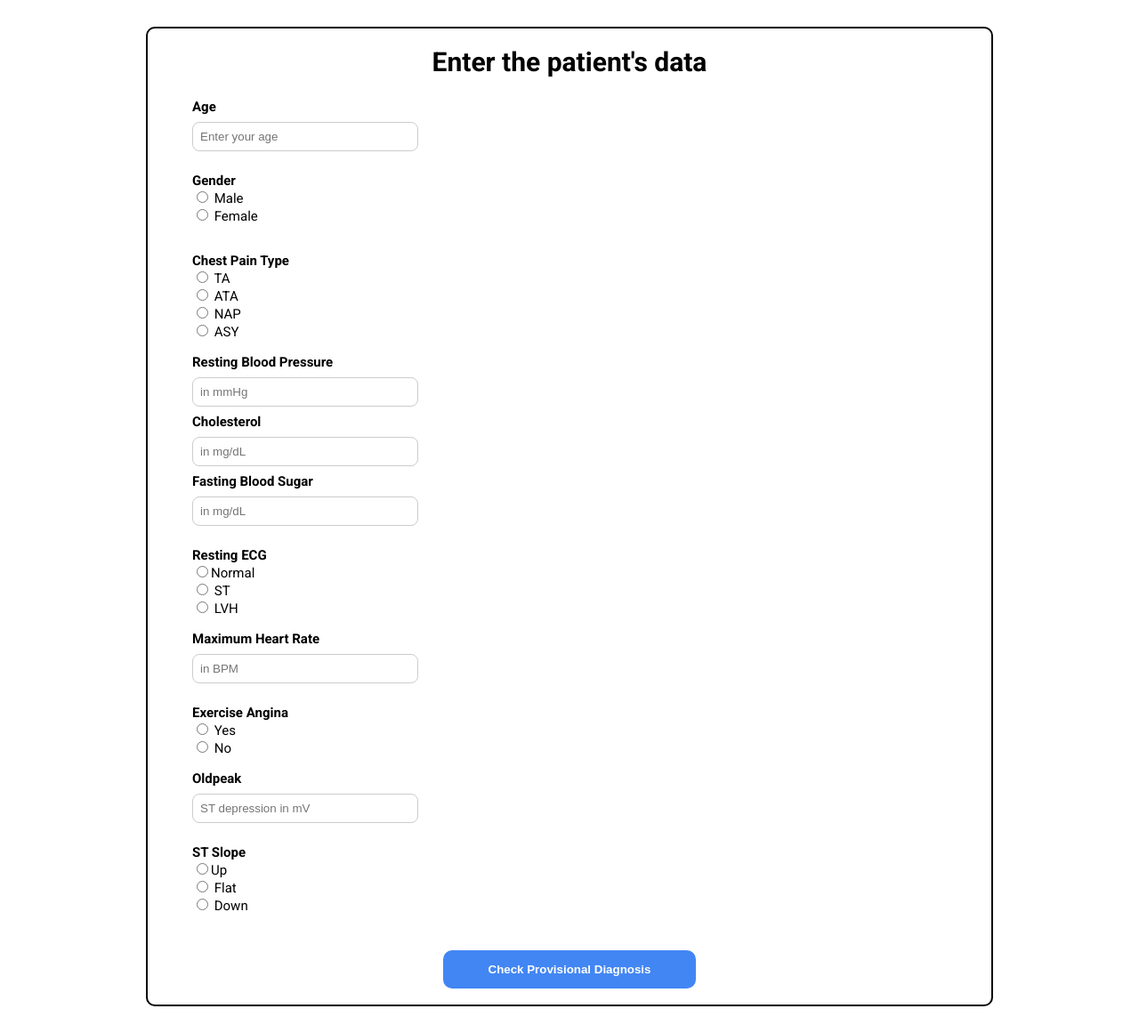
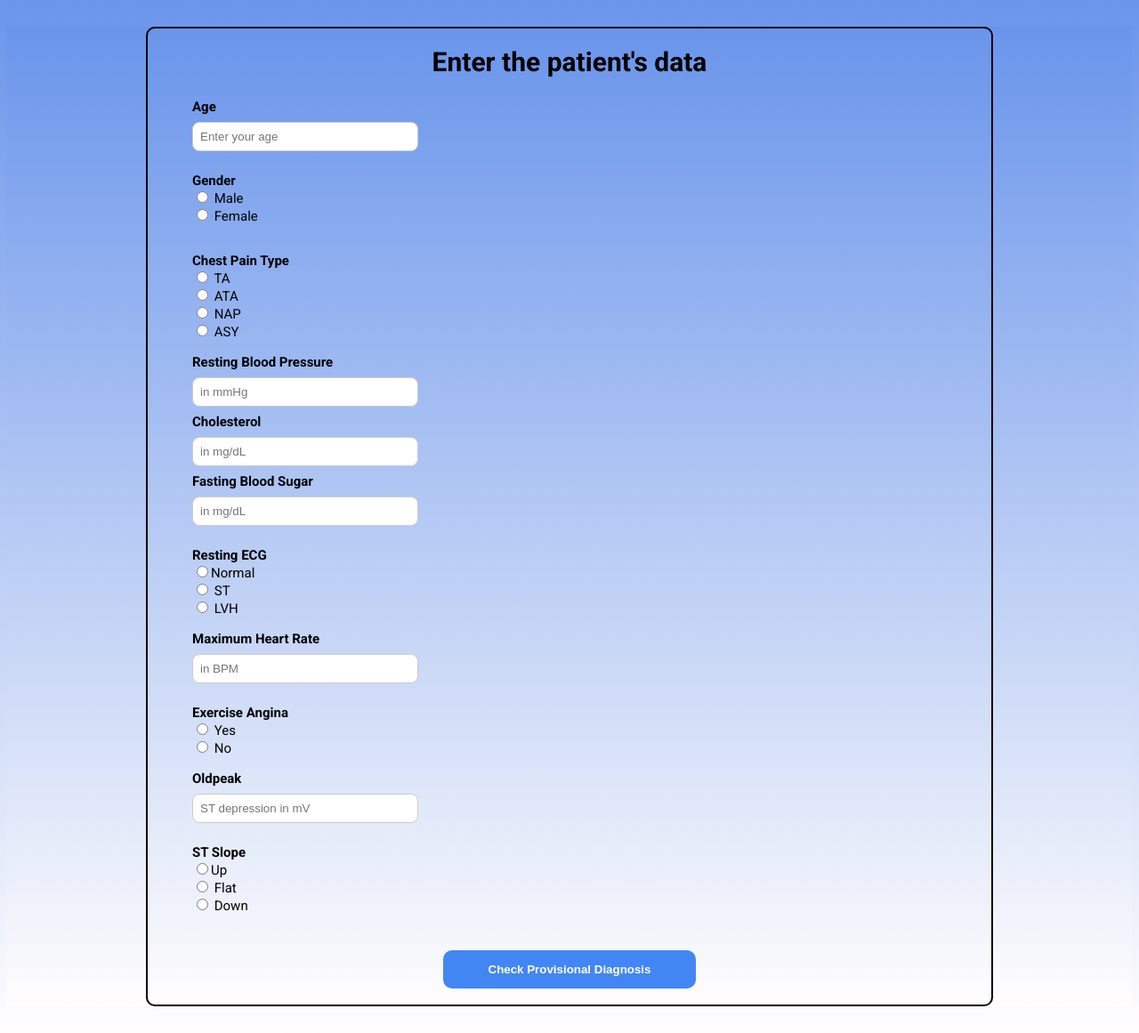
Before and after one commit to Hanya-Ahmad/contoso, a Flask app: page / in a window 1280 px wide. Shown: the whole page at 89% size. Run offline with Flask 2, Linux system fonts and the light colour scheme; some libraries are stand-ins or nearby versions.

Commit message:
final code

```diff
--- a/templates/index.html
+++ b/templates/index.html
@@ -8,6 +8,7 @@
       html, body {
         font-family: Roboto, Arial, sans-serif;
         font-size: 15px;
+        background-image: linear-gradient(rgb(106, 149, 235),rgb(255, 253, 253));
       }
       form {
         border: 2px solid #000000;
@@ -118,7 +119,7 @@
         <label for="restingbp"><strong>Resting Blood Pressure</strong></label><br>
         <input type="number" id="restingbp" min="0" max="200" placeholder="in mmHg" name="restingbp" required> <br>
         <label for="cholesterol"><strong>Cholesterol</strong></label> <br>
-        <input type="number" id="cholesterol" min="0" max="610" placeholder="in mg/dL" name="cholesterol" required> <br>
+        <input type="number" id="cholesterol" min="120" max="650" placeholder="in mg/dL" name="cholesterol" required> <br>
         <label for="fastingbs"><strong>Fasting Blood Sugar</strong></label> <br>
         <input type="number" id="fastingbs" min="0" max="300" placeholder="in mg/dL"  name="fastingbs" required > <br>
       </div>
--- a/templates/output.html
+++ b/templates/output.html
@@ -8,6 +8,11 @@
       margin: 0;
       padding: 0;
    }
+   html, body {
+        font-family: Roboto, Arial, sans-serif;
+        font-size: 14px;
+        background-image: linear-gradient(rgb(106, 149, 235),rgb(255, 253, 253));
+      }
    .container{
       display: flex;
       justify-content: center;
```
